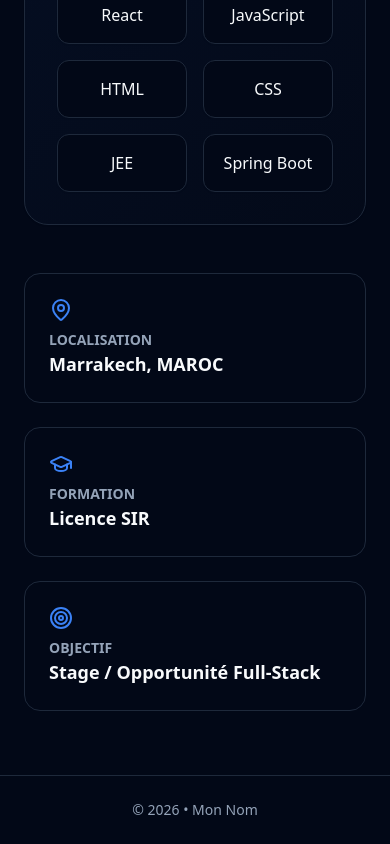
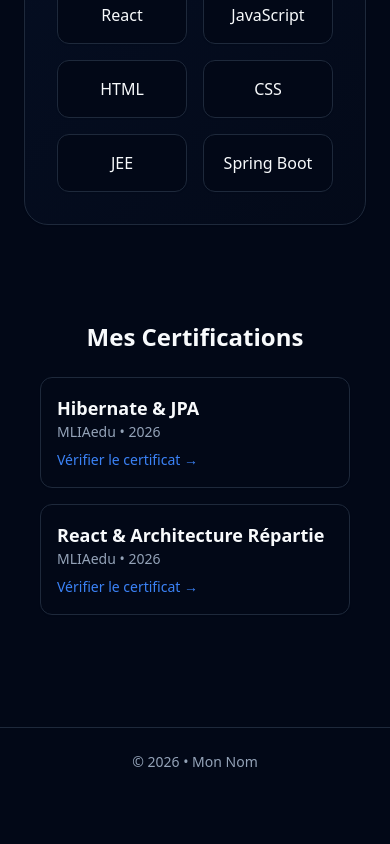
Before and after one commit to rayan-sedaoui/TP9_REACT, a React (Vite) app: page / in a window 390 px wide. Shown: the part 727-1571 px from the top of the page. After the commit the page ends 1523 px from the top, so only its background shows below. Built offline with nearby package versions, Linux system fonts and the light colour scheme.

Commit message:
Fix: Affichage mobile pour les certifications

```diff
--- a/src/pages/Home.tsx
+++ b/src/pages/Home.tsx
@@ -39,23 +39,28 @@ export default function Home() {
         </div>
       </section>
 
-      <section className="grid grid-cols-1 md:grid-cols-3 gap-6">
-        <div className="p-6 border rounded-2xl bg-card">
-          <div className="text-primary mb-2"><MapPin /></div>
-          <h4 className="font-semibold text-sm text-muted-foreground uppercase">Localisation</h4>
-          <p className="text-lg font-bold">{personal.location}</p>
-        </div>
-        <div className="p-6 border rounded-2xl bg-card">
-          <div className="text-primary mb-2"><GraduationCap /></div>
-          <h4 className="font-semibold text-sm text-muted-foreground uppercase">Formation</h4>
-          <p className="text-lg font-bold">Licence SIR</p>
-        </div>
-        <div className="p-6 border rounded-2xl bg-card">
-          <div className="text-primary mb-2"><Target /></div>
-          <h4 className="font-semibold text-sm text-muted-foreground uppercase">Objectif</h4>
-          <p className="text-lg font-bold">Stage / Opportunité Full-Stack</p>
-        </div>
-      </section>
+{/* Section Certifications - Version Mobile Friendly */}
+<section className="py-12 px-4">
+  <h2 className="text-2xl font-bold mb-6 text-center md:text-left">Mes Certifications</h2>
+
+  {/* Le secret est ici : grid-cols-1 pour mobile, grid-cols-2 pour tablette/PC */}
+  <div className="grid grid-cols-1 sm:grid-cols-2 gap-4">
+    {portfolioData.certifications.map((cert) => (
+      <div key={cert.id} className="p-4 border rounded-xl bg-card shadow-sm hover:shadow-md transition-shadow">
+        <h3 className="font-bold text-lg">{cert.name}</h3>
+        <p className="text-sm text-muted-foreground">{cert.issuer} • {cert.date}</p>
+        <a
+          href={cert.verifyUrl}
+          target="_blank"
+          className="text-primary text-sm mt-2 inline-block hover:underline"
+        >
+          Vérifier le certificat →
+        </a>
+      </div>
+    ))}
+  </div>
+</section>
+
     </div>
   );
 }
```
